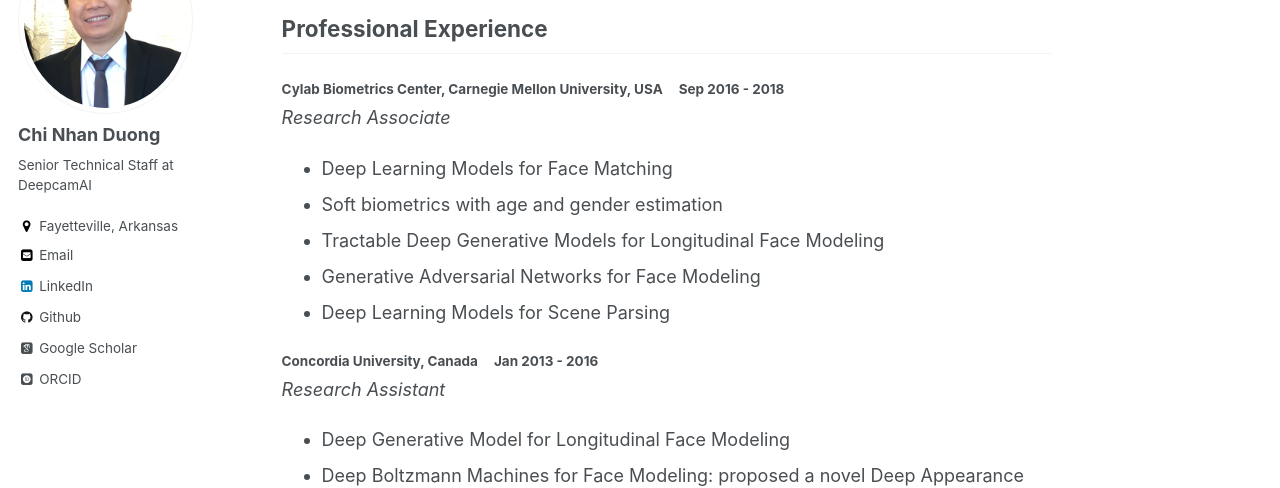
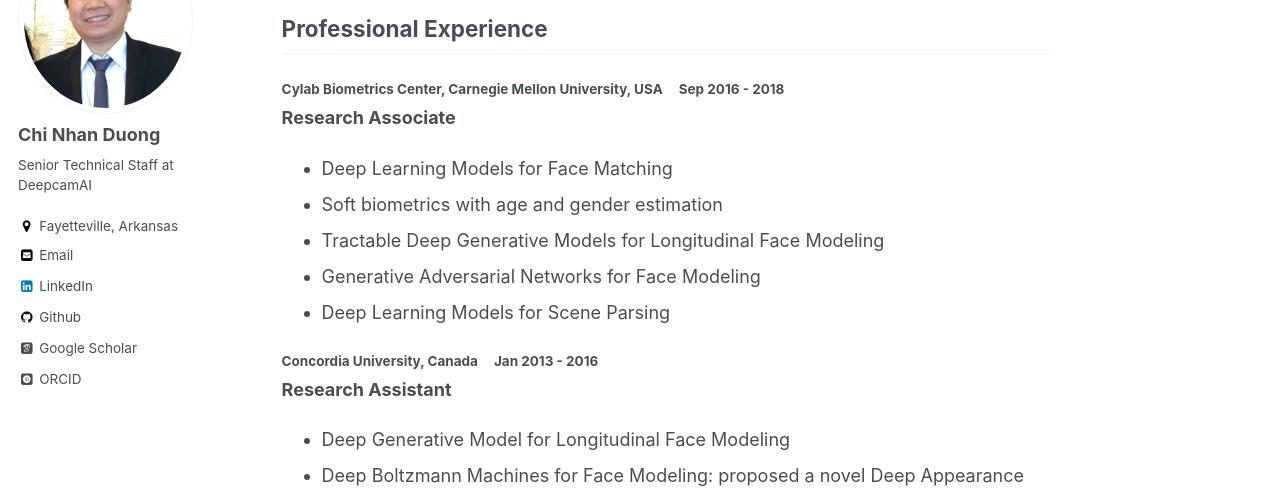
Before and after one commit to dcnhan/dcnhan.github.io, a Jekyll site: the page built from _pages/experience.md, in a window 1280 px wide. Shown: the part 190-678 px from the top of the page. Built offline with Jekyll 4.4.1, drawn with Linux system fonts in a browser that asks for light colours; some web fonts are replaced.

```diff
--- a/_pages/experience.md
+++ b/_pages/experience.md
@@ -6,7 +6,7 @@ author_profile: true
 
 ## Professional Experience
 #### Cylab Biometrics Center, Carnegie Mellon University, USA &nbsp;&nbsp;&nbsp; Sep 2016 - 2018
-*Research Associate*
+**Research Associate**
 * Deep Learning Models for Face Matching
 * Soft biometrics with age and gender estimation
 * Tractable Deep Generative Models for Longitudinal Face Modeling
@@ -14,7 +14,7 @@ author_profile: true
 * Deep Learning Models for Scene Parsing
 
 #### Concordia University, Canada &nbsp;&nbsp;&nbsp; Jan 2013 - 2016
-*Research Assistant*
+**Research Assistant**
 * Deep Generative Model for Longitudinal Face Modeling
 * Deep Boltzmann Machines for Face Modeling: proposed a novel Deep Appearance
 Models (DAMs) approach to accurately capture both shape and texture of face images under large variations. This model can be used as an efficient replacement for Active Appearance Models (AAMs).
```
